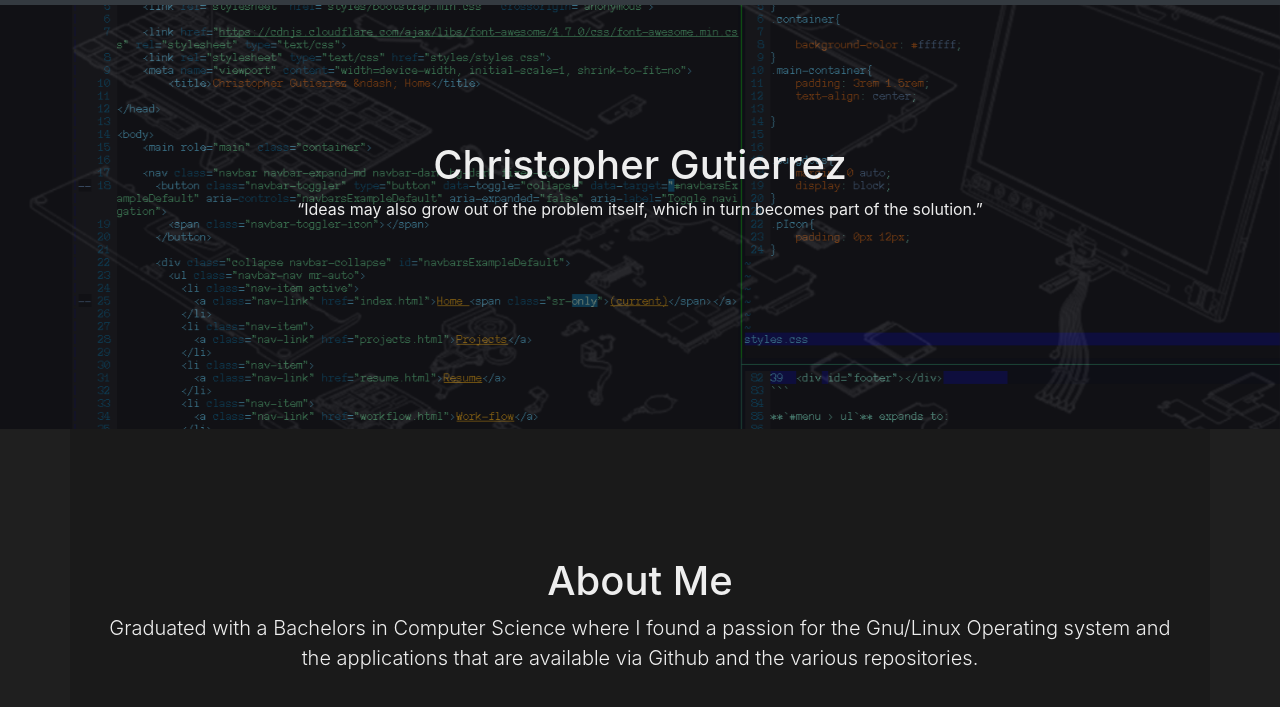
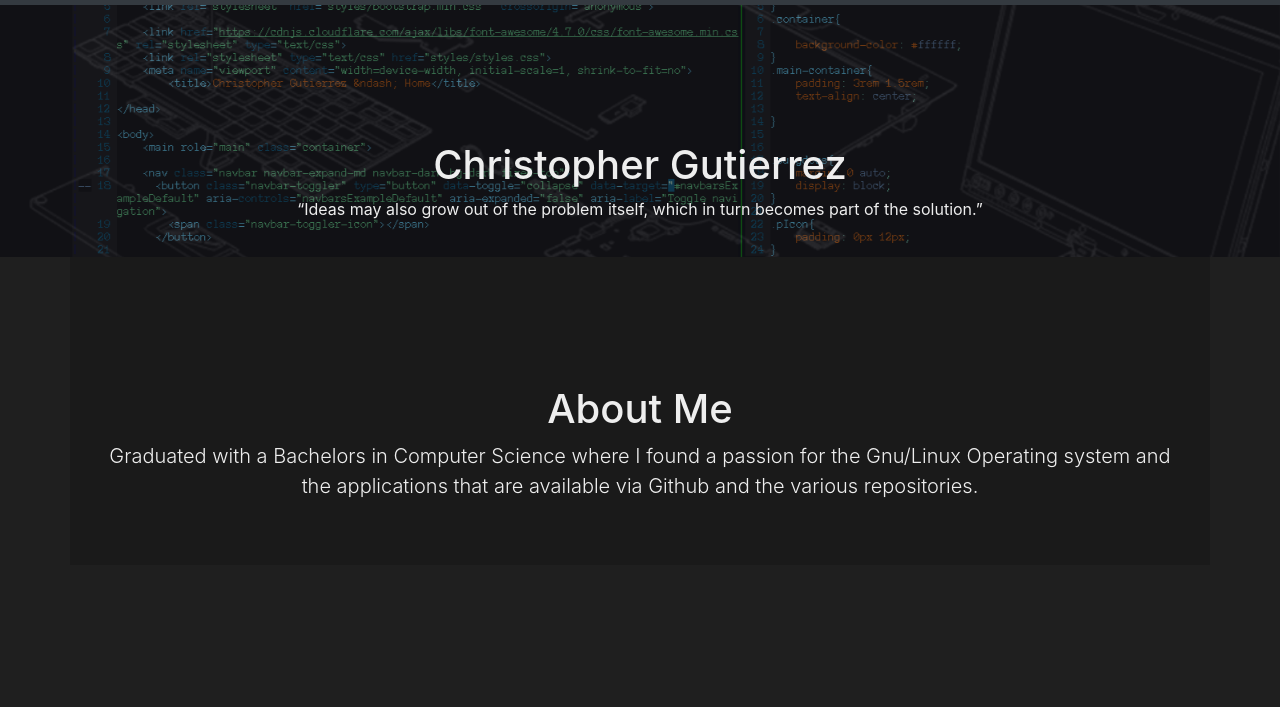
Before and after one commit to cgutierrez198/personalWebsite, a plain HTML site: page index.html in a window 1280 px wide. Shown: the part 51-758 px from the top of the page. Drawn offline with nearby package versions, Linux system fonts and the light colour scheme.

Commit message:
more styling changes for overlay on background image

```diff
--- a/index.html
+++ b/index.html
@@ -43,22 +43,27 @@
     </nav>
  <div class="content-block mainHeader" id="header">
 
-            <div id="overlay-1">
+            <div id="overlay-1" class="headPad">
                 <header id="site-header" class="clearfix">
                 </header>	<!-- site-header -->
 
-             <div class="middle text-center clearfix">
+                <div class="middle text-center clearfix">
                     <div class="container-fluid">
-			<div class="jumbotron-2">
+			<div class="jumbotron">
 
                         <h1 class="pro-name">Christopher Gutierrez</h1>
-			<p class="tagline"><q>Ideas may also grow out of the
-			    problem itself, which in turn becomes part of the solution.</q> </p>
-			</div		>
+			<p class="tagline"><q>Ideas may also grow out of the problem
+			itself, which in turn becomes part of the solution.</q></p>
+			</div>  <!-- container -->
+
                     </div>  <!-- container -->
                 </div>  <!-- middle -->
-            </div>  <!-- overlay-1 -->
+
+
+
+
         </div>  <!-- content-block -->
+ </div> <!--header-->
 
 
 
--- a/styles/styles.css
+++ b/styles/styles.css
@@ -6,7 +6,8 @@ body {
 #header{
     background-color: transparent;
     background-size:cover;
-    height:480px;
+    padding-top:2rem;
+
 }
 
 .mainHeader{
@@ -27,6 +28,7 @@ body {
 	/* background-color: rgba(32, 178, 170, 0.86); */
 	padding: 0 30px;
 	z-index: 100;
+
     }
 .container{
     padding-top:5rem;
@@ -37,12 +39,32 @@ body {
     text-align: center;
 
 }
+
 #overlay-1 {
 	/* background-color: rgba(32, 30, 30, 0.52); */
 	background-color: rgba(33, 32, 42, 0.44);
 	/* background-color: rgba(17, 55, 46, 0.75); */
 	position: relative;
-    }:
+	height:276px;
+}
+
+.overlay-2 {
+	padding: 60px 0;
+	background-color: rgba(50, 81, 121, 0.6);
+}
+
+.overlay-3 {
+	padding: 60px 0;
+	/* background-color: rgba(9, 20, 39, 0.83); */
+	/* background-color: rgba(24, 77, 77, 0.93); */
+	background-color: rgba(33, 103, 88, 0.9);
+}
+
+.overlay {
+    background: none repeat scroll 0 0 rgba(115, 224, 179, 0.72);
+    width: 100%;
+    height: 100%;
+}
 .su-gdocs{
     margin: 0 auto;
     display: block;
@@ -56,14 +78,18 @@ body {
     margin-bottom: 0rem ;
 }
 .jumbotron{
-    padding:13.5rem 2rem;
-
-    background-color:unset;
+    padding:5rem 2rem;
+    background: rgb(0, 0, 0); /* This is for ie8 and below */
+    background-color:transparent;
 }
 .jumbotron-2{
-    padding:12rem 2rem;
+    padding:5rem 2rem;
 }
 
 .card-body{
     background-color:#1f1f1f;
 }
+.headPad{
+    padding-top:5rem;
+
+}
```
